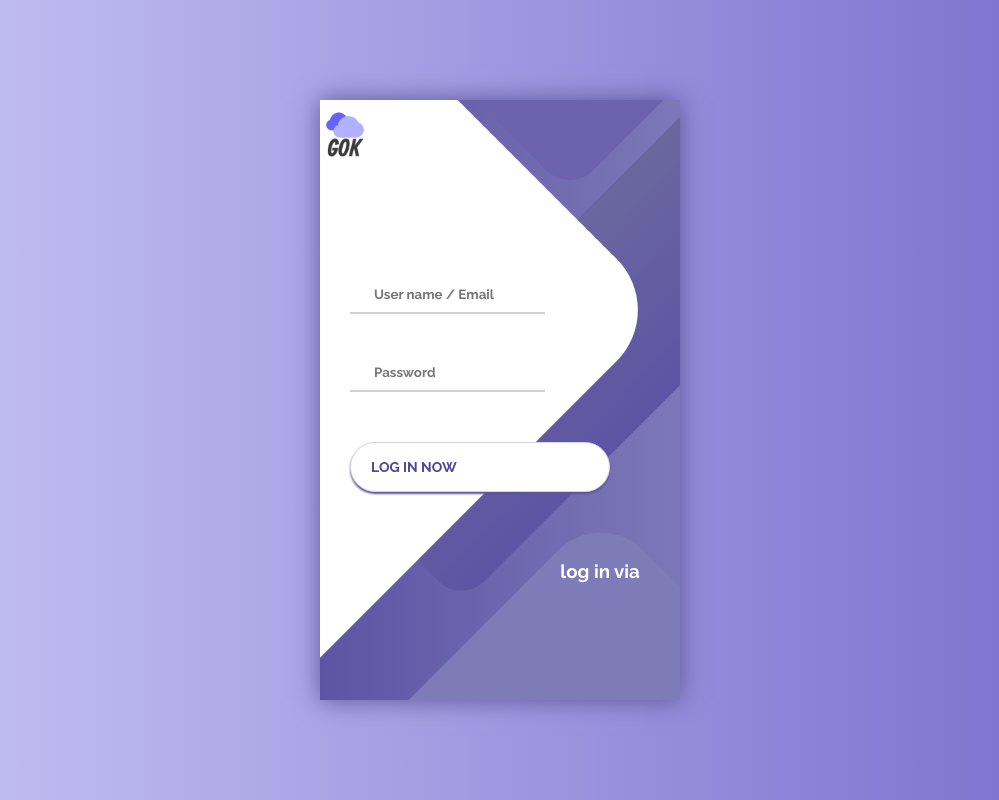
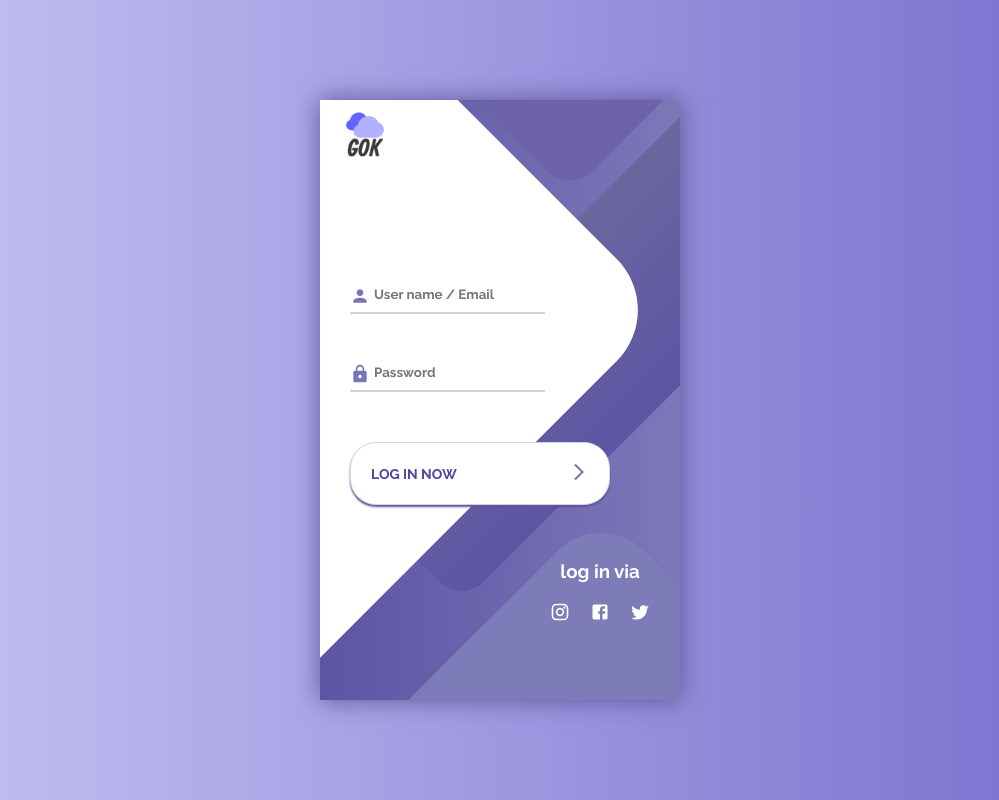
Before and after one commit to sumitmaji/ldapauthentication, a React (Create React App) app in the folder frontend/: page /authenticate in a window 1280 px wide. Shown: the whole page, without its empty margins (140-1139 px from the left). Built offline with nearby package versions, Linux system fonts and the light colour scheme.

Commit message:
Initial commit

```diff
--- a/frontend/src/component/Login/Login.css
+++ b/frontend/src/component/Login/Login.css
@@ -184,7 +184,7 @@ body {
 	width: 68px;
 	text-align: center;
 	top: 0px;
-	left: 0px;
+	left: 20px;
 	color: #fff;
 	overflow: hidden;
 }
--- a/frontend/src/component/Login/Login.js
+++ b/frontend/src/component/Login/Login.js
@@ -1,6 +1,13 @@
 import React, { useState } from 'react';
 import './Login.css';
 import useAPIError from '../../common/hooks/useAPIError';
+import { FontAwesomeIcon } from '@fortawesome/react-fontawesome'
+import UserIcon from '@mui/icons-material/Person';
+import PasswordIcon from '@mui/icons-material/Lock';
+import ArrowForwardIosIcon from '@mui/icons-material/ArrowForwardIos';
+import InstagramIcon from '@mui/icons-material/Instagram';
+import FacebookIcon from '@mui/icons-material/Facebook';
+import TwitterIcon from '@mui/icons-material/Twitter';
 
 async function loginUser(credentials) {
  return fetch(`/authenticate`, {
@@ -44,24 +51,24 @@ export default function Login() {
         			</div>
 			<form className="login" method="post" action="/authenticate">
 				<div className="login__field">
-					<i className="login__icon fas fa-user"></i>
+					<i className="login__icon fas fa-user"><UserIcon fontSize="small"/></i>
 					<input type="text" className="login__input" placeholder="User name / Email" onChange={e => setUserName(e.target.value)} id="username" name="username" required autofocus/>
 				</div>
 				<div className="login__field">
-					<i className="login__icon fas fa-lock"></i>
+					<i className="login__icon fas fa-lock"><PasswordIcon fontSize="small"/></i>
 					<input type="password" className="login__input" placeholder="Password" onChange={e => setPassword(e.target.value)} id="password" name="password" required/>
 				</div>
 				<button className="button login__submit" type="submit">
 					<span className="button__text">Log In Now</span>
-					<i className="button__icon fas fa-chevron-right"></i>
+					<i className="button__icon fas fa-chevron-right"><ArrowForwardIosIcon fontSize="small"/></i>
 				</button>
 			</form>
 			<div className="social-login">
 				<h3>log in via</h3>
 				<div className="social-icons">
-					<a href="#" className="social-login__icon fab fa-instagram"></a>
-					<a href="#" className="social-login__icon fab fa-facebook"></a>
-					<a href="#" className="social-login__icon fab fa-twitter"></a>
+					<a href="#" className="social-login__icon fab fa-instagram"><InstagramIcon fontSize="small"/></a>
+					<a href="#" className="social-login__icon fab fa-facebook"><FacebookIcon fontSize="small"/></a>
+					<a href="#" className="social-login__icon fab fa-twitter"><TwitterIcon fontSize="small"/></a>
 				</div>
 			</div>
 		</div>
```
Also changed, not shown: frontend/package.json (+7 -0 lines), 1 other file (tests, documents, lock files or other folders).
